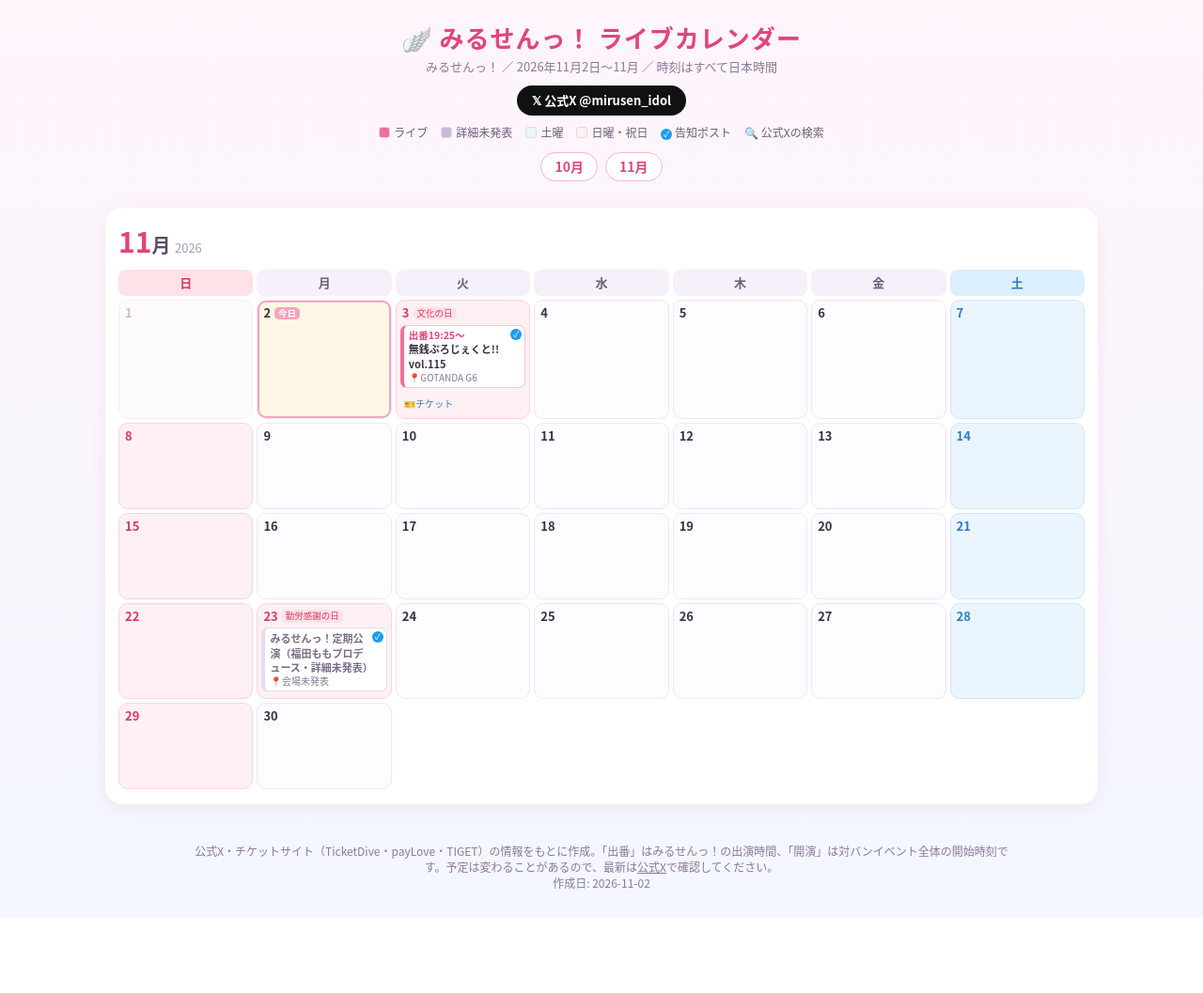
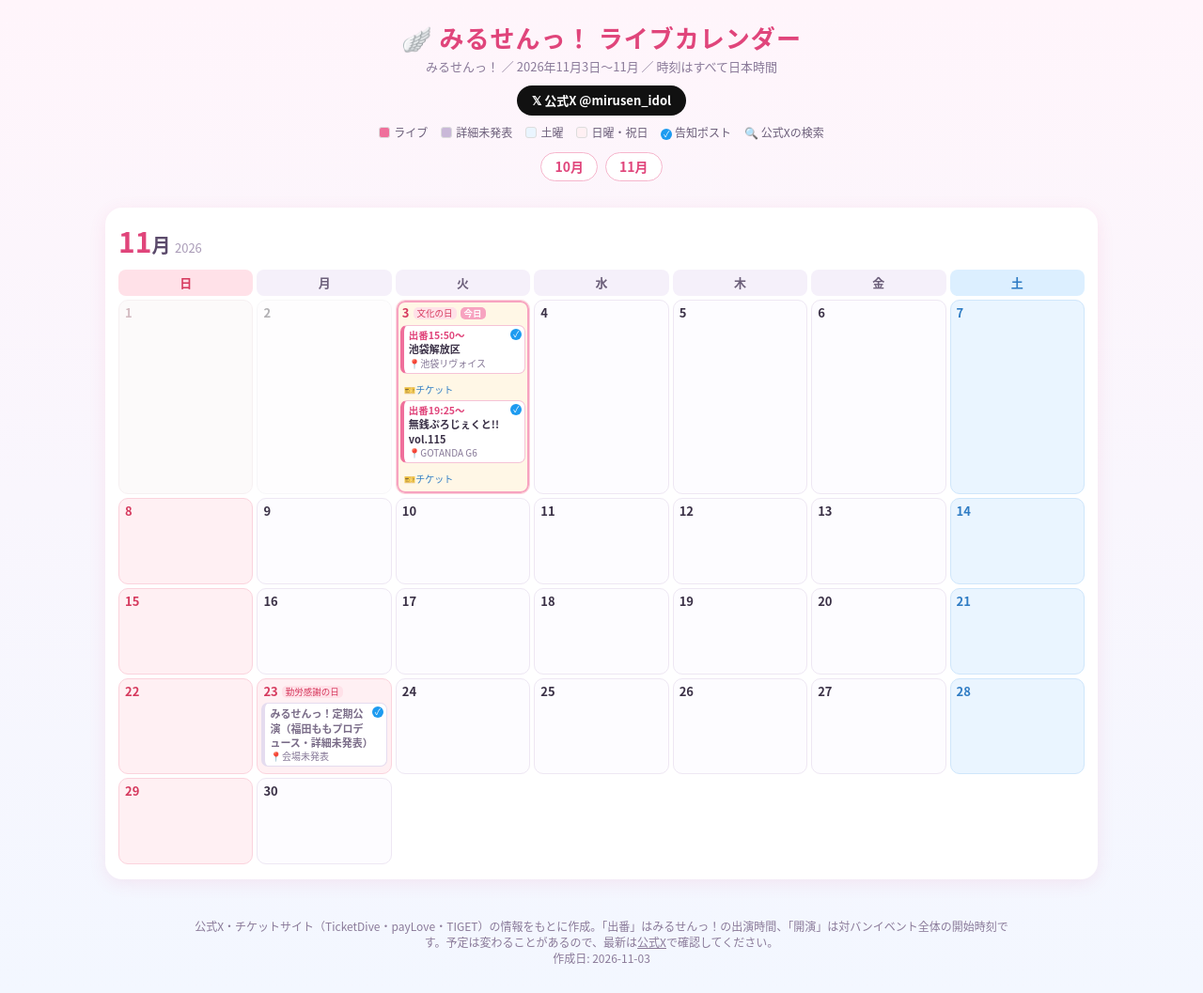
Before and after one commit to laviera9/mirusen-calendar, a plain HTML site: page index.html in a window 1280 px wide. Shown: the whole page at 94% size. Before the commit the page ends 977 px from the top, so only its background shows below. Drawn offline with Linux system fonts and the light colour scheme.

Commit message:
11/3 池袋解放区（池袋リヴォイス・出番15:50）追加、作成日更新

```diff
--- a/index.html
+++ b/index.html
@@ -63,15 +63,15 @@ footer{text-align:center;font-size:12px;color:#8a7a99;padding:6px 16px 28px;max-
  .le .tk{font-size:12px}
 }
 </style></head><body>
-<header><h1>🪽 みるせんっ！ ライブカレンダー<small>みるせんっ！ ／ 2026年11月2日〜11月 ／ 時刻はすべて日本時間</small></h1>
+<header><h1>🪽 みるせんっ！ ライブカレンダー<small>みるせんっ！ ／ 2026年11月3日〜11月 ／ 時刻はすべて日本時間</small></h1>
 <a class="xbtn" href="https://x.com/mirusen_idol" target="_blank" rel="noopener">𝕏 公式X @mirusen_idol</a>
 <div class="legend"><span><i style="background:#ef6f9b"></i>ライブ</span><span><i style="background:#c9b8d8"></i>詳細未発表</span><span><i style="background:#eaf5ff"></i>土曜</span><span><i style="background:#fff0f3"></i>日曜・祝日</span><span><span class="ic v" style="position:static;display:inline-block">✓</span> 告知ポスト</span><span>🔍 公式Xの検索</span></div>
 <nav><a href="#m10">10月</a><a href="#m11">11月</a></nav></header>
 <main><section class="month" id="m11"><h2><span class="mn">11</span>月 <small>2026</small></h2>
 <div class="grid"><div class="hd sun">日</div><div class="hd">月</div><div class="hd">火</div><div class="hd">水</div><div class="hd">木</div><div class="hd">金</div><div class="hd sat">土</div>
 <div class="cell sun past"><div class="dn">1</div></div>
-<div class="cell today"><div class="dn">2<span class="tdy">今日</span></div></div>
-<div class="cell sun"><div class="dn">3<span class="hol">文化の日</span></div><a class="ev" href="https://x.com/mirusen_idol/status/2115423255209414768" target="_blank" rel="noopener"><span class="t">出番19:25〜</span><span class="n">無銭ぷろじぇくと!! vol.115</span><span class="vn">📍GOTANDA G6</span><span class="ic v" title="告知ポスト">✓</span></a><a class="tk" href="https://paylove.org/events/1786" target="_blank" rel="noopener">🎫チケット</a></div>
+<div class="cell past"><div class="dn">2</div></div>
+<div class="cell sun today"><div class="dn">3<span class="hol">文化の日</span><span class="tdy">今日</span></div><a class="ev" href="https://x.com/mirusen_idol/status/2117136207771730114" target="_blank" rel="noopener"><span class="t">出番15:50〜</span><span class="n">池袋解放区</span><span class="vn">📍池袋リヴォイス</span><span class="ic v" title="告知ポスト">✓</span></a><a class="tk" href="https://tiget.net/events/535113" target="_blank" rel="noopener">🎫チケット</a><a class="ev" href="https://x.com/mirusen_idol/status/2115423255209414768" target="_blank" rel="noopener"><span class="t">出番19:25〜</span><span class="n">無銭ぷろじぇくと!! vol.115</span><span class="vn">📍GOTANDA G6</span><span class="ic v" title="告知ポスト">✓</span></a><a class="tk" href="https://paylove.org/events/1786" target="_blank" rel="noopener">🎫チケット</a></div>
 <div class="cell"><div class="dn">4</div></div>
 <div class="cell"><div class="dn">5</div></div>
 <div class="cell"><div class="dn">6</div></div>
@@ -105,8 +105,8 @@ footer{text-align:center;font-size:12px;color:#8a7a99;padding:6px 16px 28px;max-
 <div class="cell out"></div>
 <div class="cell out"></div>
 </div><ol class="list">
-<li class="sun"><div class="ld"><b>11/3</b><span>(火)</span><span class="hol">文化の日</span></div><div class="le"><a class="ev" href="https://x.com/mirusen_idol/status/2115423255209414768" target="_blank" rel="noopener"><span class="t">出番19:25〜</span><span class="n">無銭ぷろじぇくと!! vol.115</span><span class="vn">📍GOTANDA G6</span><span class="ic v" title="告知ポスト">✓</span></a><a class="tk" href="https://paylove.org/events/1786" target="_blank" rel="noopener">🎫チケット</a></div></li>
+<li class="sun today"><div class="ld"><b>11/3</b><span>(火)</span><span class="hol">文化の日</span></div><div class="le"><a class="ev" href="https://x.com/mirusen_idol/status/2117136207771730114" target="_blank" rel="noopener"><span class="t">出番15:50〜</span><span class="n">池袋解放区</span><span class="vn">📍池袋リヴォイス</span><span class="ic v" title="告知ポスト">✓</span></a><a class="tk" href="https://tiget.net/events/535113" target="_blank" rel="noopener">🎫チケット</a><a class="ev" href="https://x.com/mirusen_idol/status/2115423255209414768" target="_blank" rel="noopener"><span class="t">出番19:25〜</span><span class="n">無銭ぷろじぇくと!! vol.115</span><span class="vn">📍GOTANDA G6</span><span class="ic v" title="告知ポスト">✓</span></a><a class="tk" href="https://paylove.org/events/1786" target="_blank" rel="noopener">🎫チケット</a></div></li>
 <li class="sun"><div class="ld"><b>11/23</b><span>(月)</span><span class="hol">勤労感謝の日</span></div><div class="le"><a class="ev tbd" href="https://x.com/fukuda_momo/status/2116900936383869011" target="_blank" rel="noopener"><span class="n">みるせんっ！定期公演（福田ももプロデュース・詳細未発表）</span><span class="vn">📍会場未発表</span><span class="ic v" title="告知ポスト">✓</span></a></div></li>
 </ol></section></main>
-<footer>公式X・チケットサイト（TicketDive・payLove・TIGET）の情報をもとに作成。「出番」はみるせんっ！の出演時間、「開演」は対バンイベント全体の開始時刻です。予定は変わることがあるので、最新は<a href="https://x.com/mirusen_idol">公式X</a>で確認してください。<br>作成日: 2026-11-02</footer>
+<footer>公式X・チケットサイト（TicketDive・payLove・TIGET）の情報をもとに作成。「出番」はみるせんっ！の出演時間、「開演」は対バンイベント全体の開始時刻です。予定は変わることがあるので、最新は<a href="https://x.com/mirusen_idol">公式X</a>で確認してください。<br>作成日: 2026-11-03</footer>
 </body></html>
```
Also changed, not shown: 1 other file.
